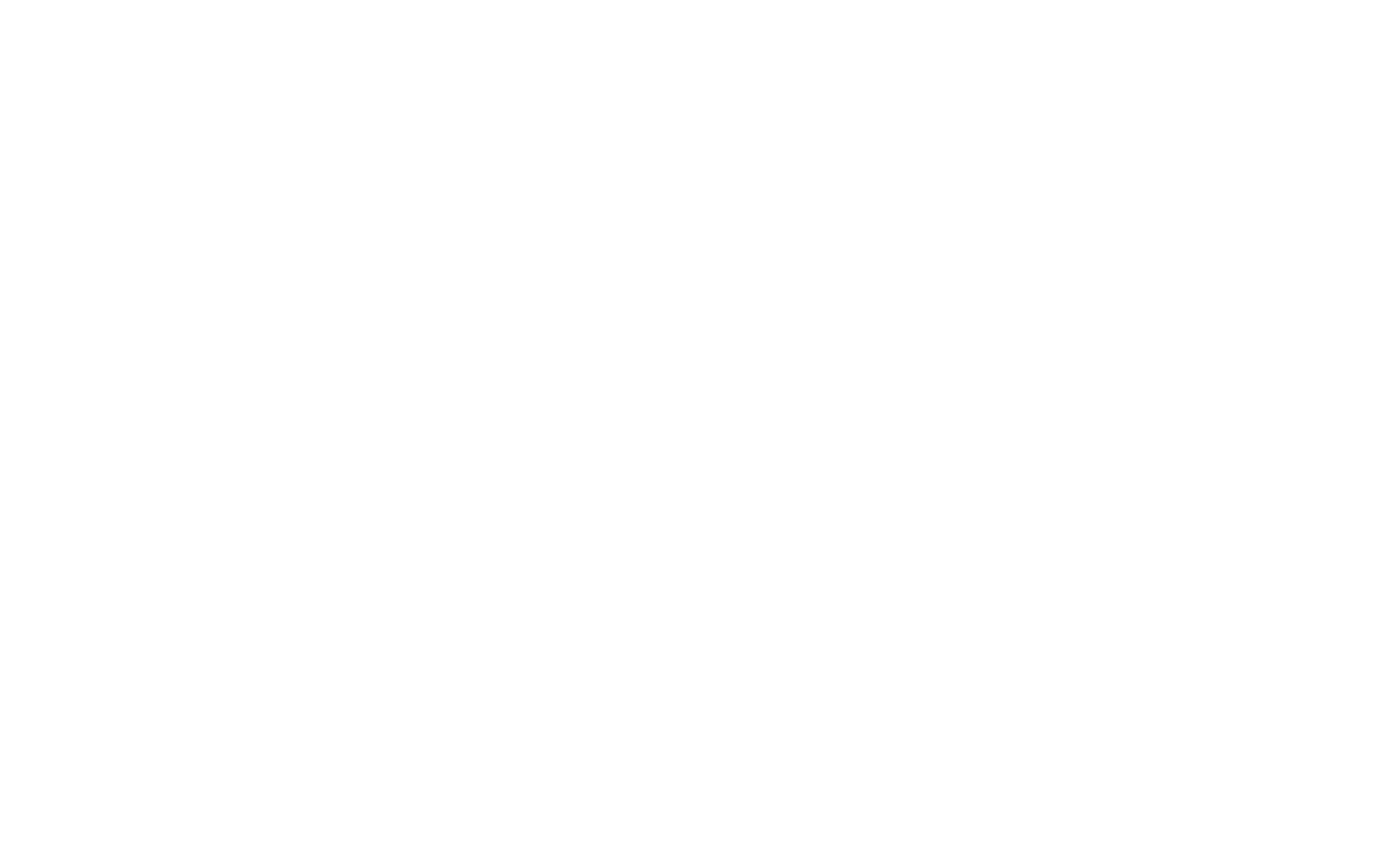
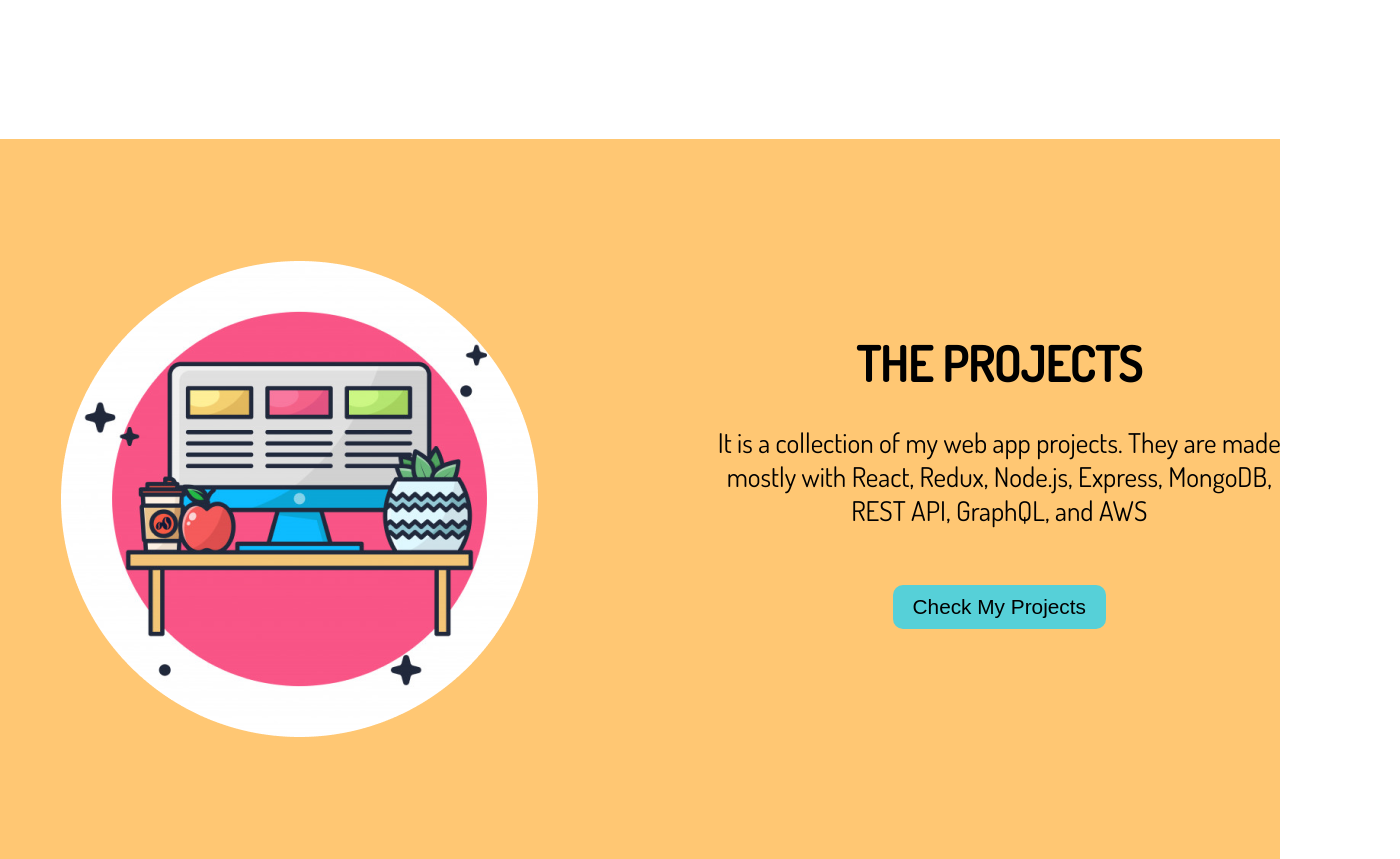
Before and after one commit to jobegood49/jonathannicolas.dev, a React (Create React App) app: page / in a window 1280 px wide. Shown: the part 1420-2279 px from the top of the page, 1400 px wide, since content can reach past the window. Before the commit the page ends 1559 px from the top, so only its background shows below. Built offline with nearby package versions, Linux system fonts and the light colour scheme.

Commit message:
Add Projects Component

```diff
--- a/src/App.js
+++ b/src/App.js
@@ -1,9 +1,10 @@
-import React from 'react'
-import styled from 'styled-components'
+import React from "react";
+import styled from "styled-components";
 
-import Navigation from './components/Navigation'
-import Hero from './components/Hero'
-import Bio from './components/Bio'
+import Navigation from "./components/Navigation";
+import Hero from "./components/Hero";
+import Bio from "./components/Bio";
+import Projects from "./components/Projects";
 
 const Container = styled.div`
   width: 100%;
@@ -11,7 +12,7 @@
   flex-direction: column;
   justify-content: center;
   margin: 0 auto;
-`
+`;
 
 const App = () => {
   return (
@@ -19,8 +20,9 @@
       <Navigation></Navigation>
       <Hero></Hero>
       <Bio></Bio>
+      <Projects></Projects>
     </Container>
-  )
-}
+  );
+};
 
-export default App
+export default App;
--- /dev/null
+++ b/src/components/Projects.js
@@ -0,0 +1,58 @@
+import React from "react";
+import styled from "styled-components";
+
+const ProjectsContainer = styled.div`
+  width: 100%;
+  background-color: #ffc773;
+  height: 720px;
+  flex-direction: column;
+  justify-content: center;
+  display: flex;
+`;
+
+const ProjectsSubContainer = styled.div`
+  display: flex;
+  justify-content: space-around;
+  width: 1400px;
+  margin: auto;
+  text-align: center;
+`;
+
+const ProjectsContent = styled.div`
+  margin: 40px;
+  width: 600px;
+  & h1 {
+    font-size: 3rem;
+  }
+  & p {
+    font-size: 1.7rem;
+  }
+  & button {
+    font-size: 1.3rem;
+    background: #56d0d8;
+    border-radius: 10px;
+    margin: 30px 10px;
+    padding: 10px 20px;
+    border: none;
+  }
+`;
+
+const Projects = () => {
+  return (
+    <ProjectsContainer>
+      <ProjectsSubContainer>
+        <img src="/images/project-image.png" alt="" />
+        <ProjectsContent>
+          <h1>THE PROJECTS</h1>
+          <p>
+            It is a collection of my web app projects. They are made mostly with
+            React, Redux, Node.js, Express, MongoDB, REST API, GraphQL, and AWS
+          </p>
+          <button>Check My Projects</button>
+        </ProjectsContent>
+      </ProjectsSubContainer>
+    </ProjectsContainer>
+  );
+};
+
+export default Projects;
```
Also changed, not shown: public/images/bio-background.png (added), public/images/project-image.png (added).
